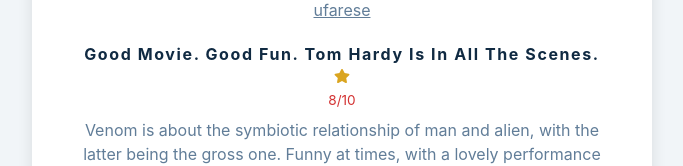
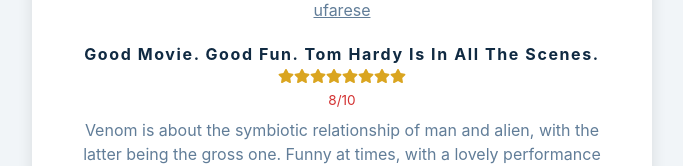
Before and after one commit to vshtishi/reusable-components-react, a React (Create React App) app in the folder movie-ratings/: page / in a window 1280 px wide. Shown: the part 355-521 px from the top of the page, without its empty margins (298-981 px from the left). Built offline with nearby package versions, Linux system fonts and the light colour scheme.

Commit message:
Final Fixes

```diff
--- a/movie-ratings/src/Rating.js
+++ b/movie-ratings/src/Rating.js
@@ -10,6 +10,15 @@ import {
 const Rating = () => {
   const [index, setIndex] = useState(0);
   const { name, rating, image, header, text } = ratings[index];
+  const starsCount = parseInt(rating.split('/')[0])
+
+   const printStars = (count) => {
+     const row = [];
+     for (let i = 0; i < count; i++) {
+       row.push(<FaStar key={i} className="star-icon" /> );
+     }
+     return row;
+   };
 
   const checkIndex = (index) => {
     if (index > ratings.length - 1) {
@@ -55,7 +64,7 @@ const Rating = () => {
       <br />
       <h4 className="rating-header">{header}</h4>
       <span>
-        <FaStar className="star-icon" />
+       { printStars(starsCount) }
         <p className="rating-score">{rating}</p>
       </span>
       <p className="info">{text}</p>
```
